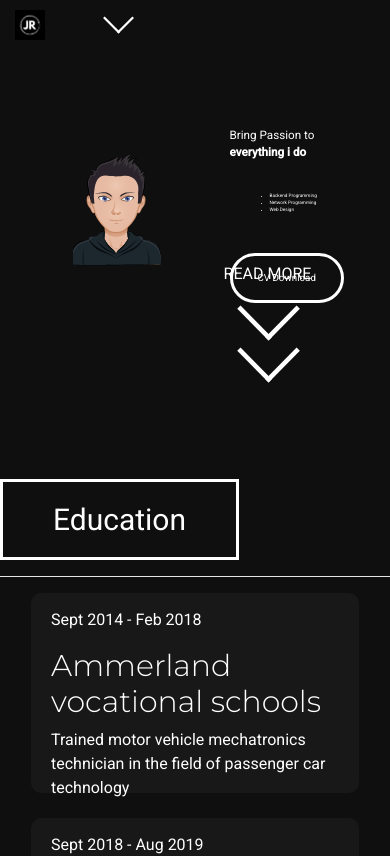
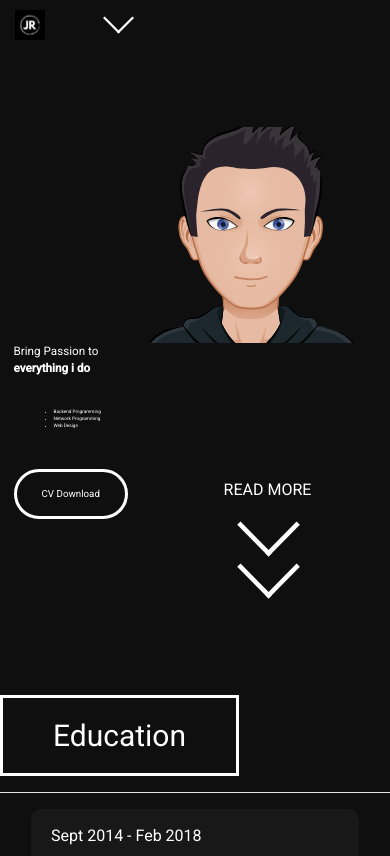
Before and after one commit to JanRipken/ripken, a Vue app: page /resume in a window 390 px wide. Shown: the top 856 px of the page. Built offline with nearby package versions, Linux system fonts and the light colour scheme; what vue-resource would draw is missing.

Commit message:
responsive

```diff
--- a/src/routes/Main.vue
+++ b/src/routes/Main.vue
@@ -30,7 +30,7 @@
         <b-container id="about" class="content mt-6">
             <h1 class="page-header">ABOUT ME</h1>
             <b-row>
-                <b-col>
+                <b-col sm="6">
                     <img
                         class="img-aboutmeTop"
                         src="../assets/meinAvatar.svg"
@@ -211,7 +211,7 @@ h1 {
 
 .text-aboutmeBottom {
     margin-top: 100px;
-    margin-left: 140px;
+    margin-left: 5%;
 }
 
 .yt-iframe > iframe {
--- a/src/routes/Resume.vue
+++ b/src/routes/Resume.vue
@@ -1,13 +1,15 @@
 <!-- @format -->
 
 <template>
-    <div class="main">
+    <div>
         <b-container fluid class="cont-1">
-            <b-row>
-                <b-col>
-                    <img class="img-me" src="../assets/meinAvatar.svg" />
+            <b-row col-4 d-flex justify-content-center text-center>
+                <b-col sm="5">
+                    <div>
+                        <img class="img-me" src="../assets/meinAvatar.svg" />
+                    </div>
                 </b-col>
-                <b-col class="cont-1-col-2 ">
+                <b-col sm="5" class="cont-1-col-2  ">
                     <div>
                         <div class="oben1">
                             Bring Passion to
@@ -195,13 +197,14 @@ export default {
     margin-top: 15vh;
 }
 .cont-1-col-2 {
-    margin-left: 10%;
     margin-bottom: 20%;
+    left: calc(15% - 60px);
 }
 .img-me {
     width: 60%;
-    float: right;
     height: 60%;
+    position: relative;
+    left: calc(50% - 50px);
 }
 
 .oben1 {
@@ -275,5 +278,11 @@ export default {
 }
 
 @media screen and (max-height: 750px), screen and (max-width: 690px) {
+    .img-me > img {
+        width: 60%;
+        height: 60%;
+        position: relative;
+        left: calc(50% - 50px);
+    }
 }
 </style>
```
